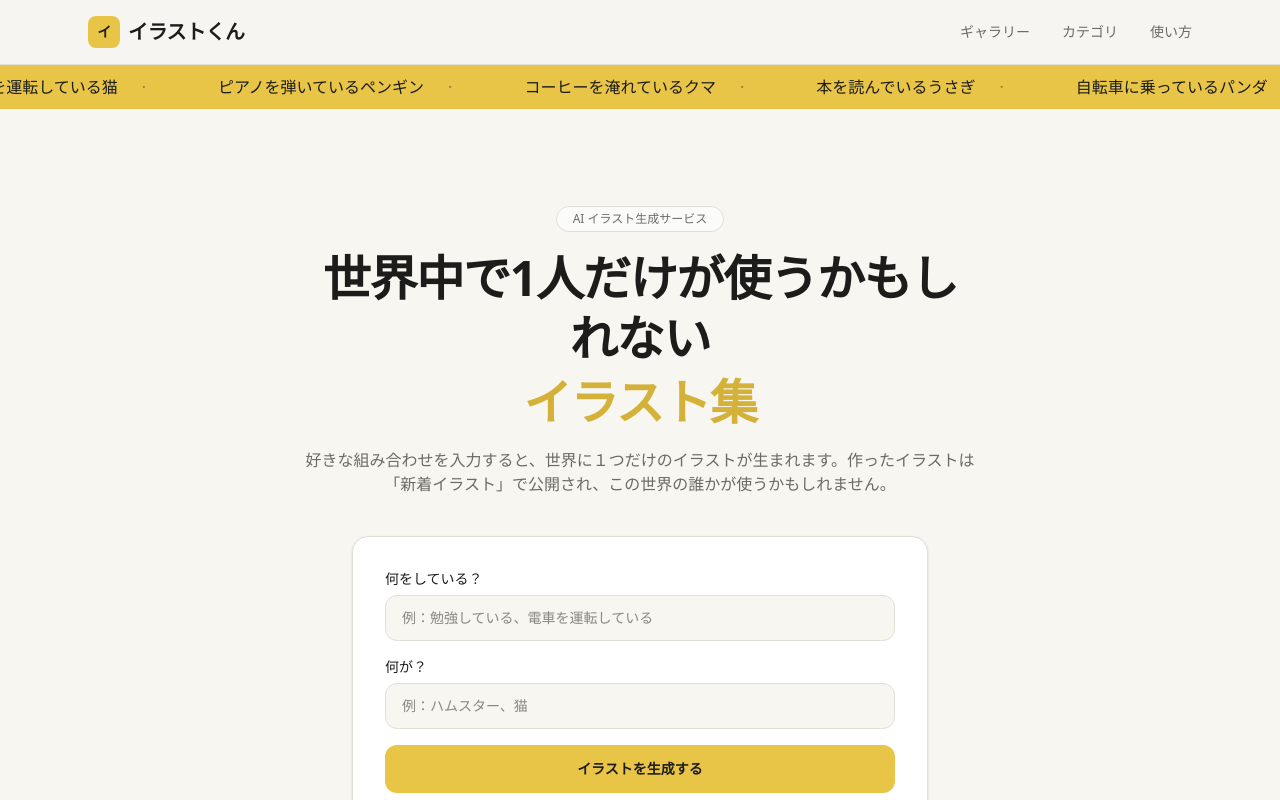
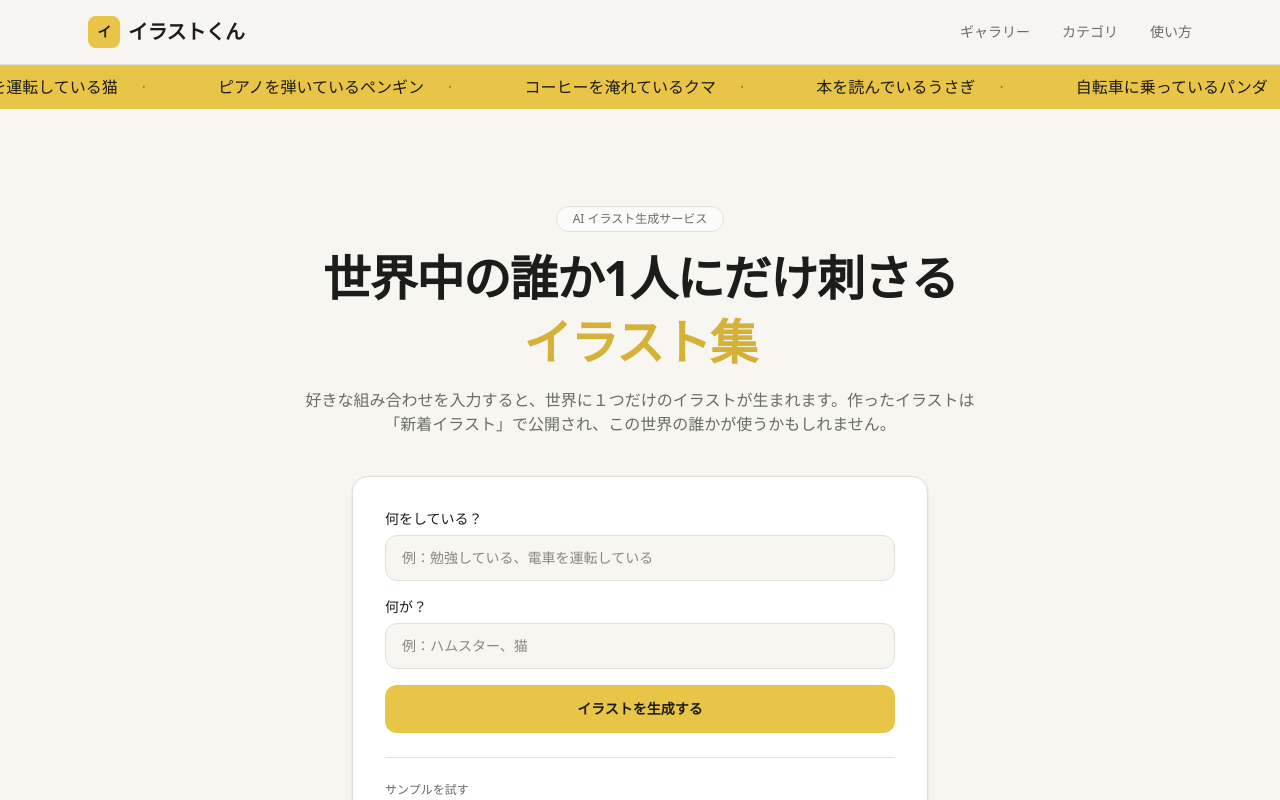
Before and after one commit to ki8mu7ra5/illustkun, a Next.js app: page / in a window 1280 px wide. Shown: the top 800 px of the page. Built offline with nearby package versions, Linux system fonts and the light colour scheme.

Commit message:
update catchcopy

```diff
--- a/app/page.tsx
+++ b/app/page.tsx
@@ -124,7 +124,7 @@ export default function Home() {
               AI イラスト生成サービス
             </p>
             <h1 className="text-3xl font-bold leading-tight tracking-tight sm:text-5xl">
-              世界中で1人だけが使うかもしれない
+              世界中の誰か1人にだけ刺さる
               <span className="mt-1 block text-accent-hover">イラスト集</span>
             </h1>
             <p className="mt-4 text-sm text-muted sm:text-base">
```
